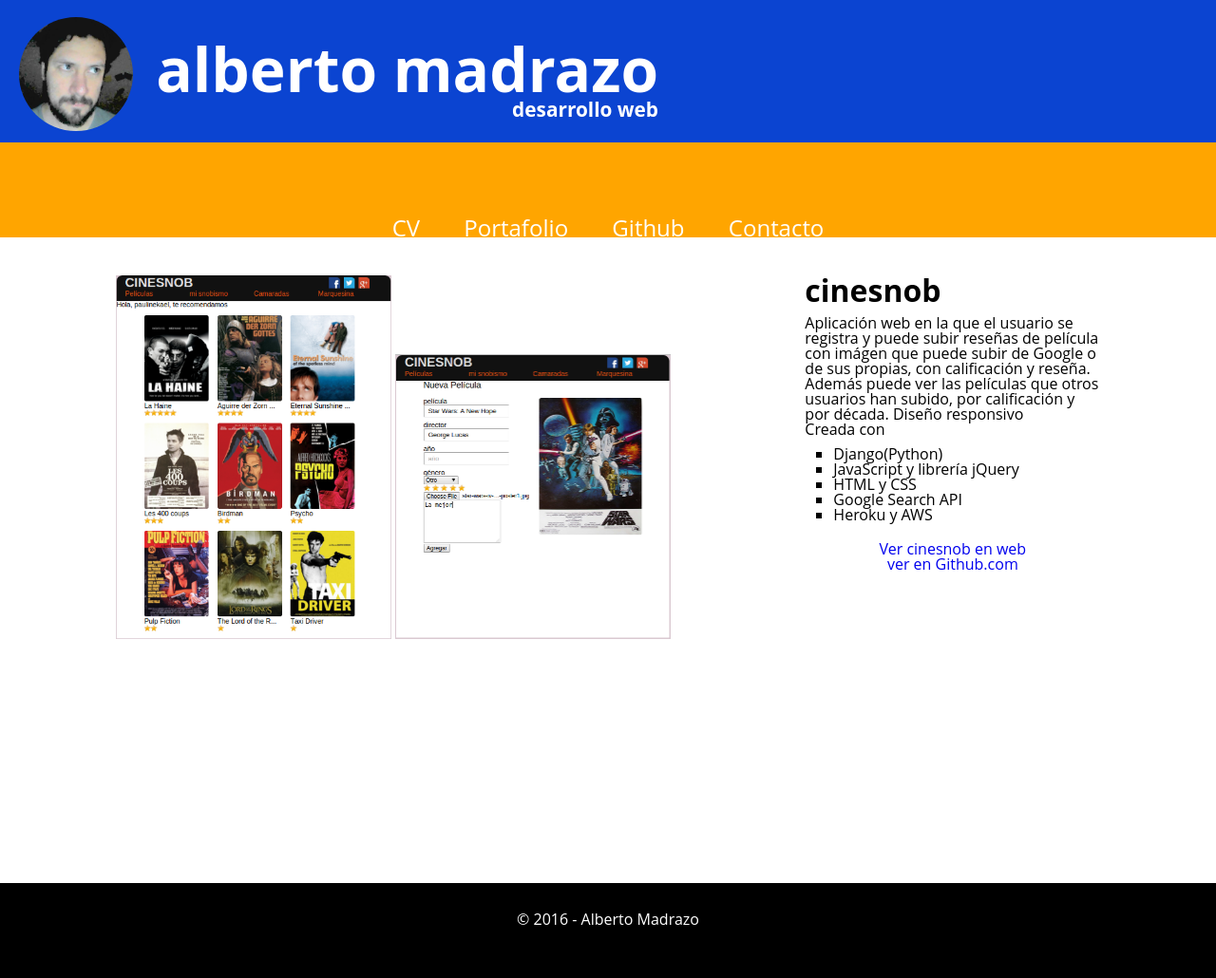
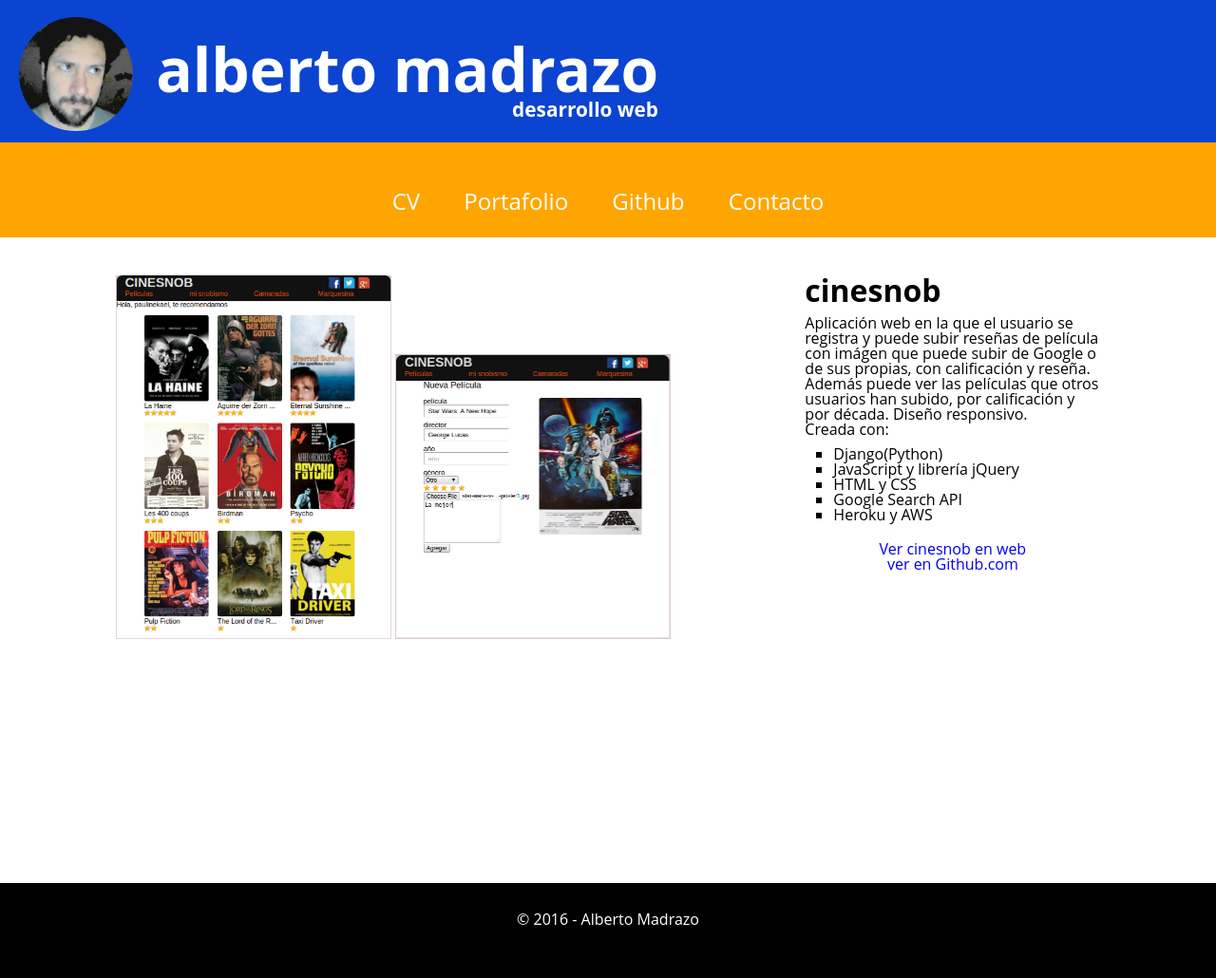
Before and after one commit to albertomadrazo/albertomadrazo.github.io, a Jekyll site: the page built from _pages/portafolio.html, in a window 1280 px wide. Shown: the whole page at 95% size. Built offline with Jekyll 4.4.1, drawn with Linux system fonts in a browser that asks for light colours.

Commit message:
Fix things, still very bad.

```diff
--- a/_pages/portafolio.html
+++ b/_pages/portafolio.html
@@ -4,14 +4,12 @@
 permalink: /portafolio/
 ---
 <div id="content">
-	<div class="content-left">
-		<img class="sample-img" src="../images/cinesnob.png">
-		<img class="sample-img" src="../images/cinesnob_add.png">
-	</div>
 	<div class="content-right">
 		<h2 class="project-title">{{ page.title }}</h2>
-	Aplicación web en la que el usuario se registra y puede subir reseñas de película con imágen que puede subir de Google o de sus propias, con calificación y rese&ntilde;a. Adem&aacute;s puede ver las pel&iacute;culas que otros usuarios han subido, por calificaci&oacute;n y por d&eacute;cada. Dise&ntilde;o responsivo<br/>
-	Creada con
+		<p>
+		Aplicación web en la que el usuario se registra y puede subir reseñas de película con imágen que puede subir de Google o de sus propias, con calificación y rese&ntilde;a. Adem&aacute;s puede ver las pel&iacute;culas que otros usuarios han subido, por calificaci&oacute;n y por d&eacute;cada. Dise&ntilde;o responsivo.<br/>
+		Creada con:
+		</p>
 		<ul class="used-tech">
 			<li>Django(Python)</li>
 			<li>JavaScript y librer&iacute;a jQuery</li>
@@ -21,6 +19,10 @@
 		</ul>
 
 		<h3 class="link-project"><a href="http://obscure-anchorage-6463.herokuapp.com/califas/">Ver cinesnob en web</a></h3>
-	<h3 class="link-project"><a href="https://github.com/albertomadrazo/cinesnob.git">ver en Github.com</a></h3>
+		<h3 class="link-project"><a href="https://cinesnob.com/albertomadrazo/cinesnob.git">ver en Github.com</a></h3>
+	</div>
+	<div class="content-left">
+		<img class="sample-img" src="../images/cinesnob.png">
+		<img class="sample-img" src="../images/cinesnob_add.png">
 	</div>
 </div>
--- a/_sass/_layout.scss
+++ b/_sass/_layout.scss
@@ -121,11 +121,11 @@
 }
 
 #main-menu a{
-    color: white;
+    color: #fff;
 }
 
 #main-menu ul{
-    top: 78px;
+    top: 50px;
     position: relative;
     width: 100%;
 }
@@ -146,8 +146,6 @@
 
 }
 
-.content-left{
-
 #container{
     width: 90%;
     background-color: #f7941d;
@@ -155,12 +153,14 @@
     margin: 0 auto;
     margin-top: 10px;
 }
+
+.content-left{
     float: left;
     width: 70%;
 }
 
 .content-right{
-    float: left;
+    float: right;
     width: 30%;
 }
 
@@ -303,6 +303,26 @@
         border-right: $arrow-size solid transparent;
         border-bottom: $arrow-size solid #fff;
     }
+
+    .content-left, .content-right{
+        display: block;
+        // background-color: red;
+        // float: none;
+        width: 100%;
+    }
+
+    .content-left{
+        margin-top: 30px;
+        // background-color: #f7941d;
+
+    }
+    #content{
+        width: 95%;
+        min-height: 600px;
+        margin: 0 auto;
+        margin-top: 10px;
+    }
+
 }
 
 /* ===========================================
--- a/js/scripts.js
+++ b/js/scripts.js
@@ -14,6 +14,11 @@
 	$('.arrow-down').css({visibility: 'visible'});
 
 	$('#main-menu, .arrow-down').on('click', function(event){
+		if($(window).width() > 500){
+			console.log("Que pinche desmadre");
+			return;
+		}
+
 		event.preventDefault();
 			$(this).find('.arrow-up').css({display: 'static'});
 		$('#main-menu').animate({height: '135px'}, 300, function(){
@@ -52,28 +57,27 @@
 		else if ($(window).width() >= 551){
 			resize = true;
 		}
+		var preexistent_margin = $('#content').css('margin-top');
+
 	});
 
+	var preexistent_margin = $('#content').css('margin-top');
 
 	$(window).scroll(function(){
+
 		var screen_height = 0;
 		var content_margin = 0;
 		if($(window).width() < 480){
 			screen_height = 100;
-			content_margin_top = '141px';
 		}
 		else if($(window).width() > 480){
 			screen_height = 150;
-			content_margin_top = '142px';
 		}
-
 		if($(this).scrollTop() > screen_height){
-		console.log("scrollTop > 150");
 			$('#main-menu').css({position: 'fixed', top: '0'});
-			$('#content').css({'margin-top': content_margin_top});
+			var main_menu_height = parseInt($('#main-menu').height()) + parseInt(preexistent_margin);// + preexistent_margin;//preexistent_margin;
+			$('#content').css({'margin-top': main_menu_height});
 			lockedMenu = true;
-			console.log(lockedMenu);
-			console.log($(this).scrollTop());
 		}
 
 		if($(this).scrollTop() < screen_height && lockedMenu === true){
@@ -86,8 +90,4 @@
 		}
 	});
 
-	$('#site-header').on('click', function(){
-		$('#main-menu').css('top', '0');
-	})
-
 });
```
Lines whose indentation alone changed are shown as unchanged.
